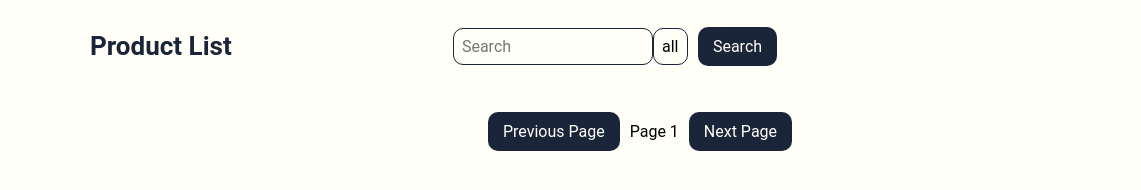
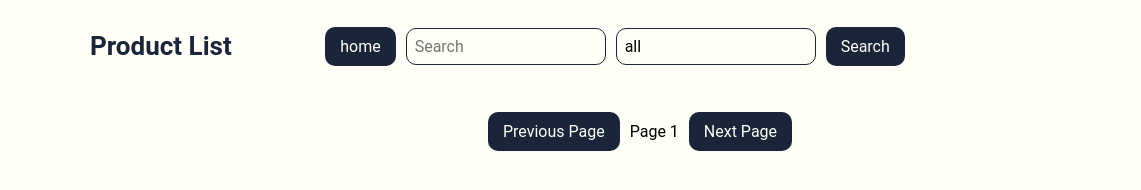
Before and after one commit to Grant-Bellotti/Shop-Website, a website: page public/views/index.html in a window 1280 px wide. Shown: the full height of the page, 0-1141 px from the left. Drawn offline with nearby package versions, Linux system fonts and the light colour scheme; no server answers.

Commit message:
added home button

```diff
--- a/public/css/shop.css
+++ b/public/css/shop.css
@@ -21,6 +21,8 @@ header h1{
     padding: 8px;
     border-radius: 10px;
     font-size: 1.6rem;
+    width: 200px;
+    margin-left: 5px;
     cursor: pointer;
 }
 .search-input {
@@ -28,8 +30,9 @@ header h1{
     padding: 8px;
     border-radius: 10px;
     font-size: 1.6rem;
+    width: 200px;
+    margin-right: 5px;
     cursor: pointer;
-    width: 200px; /* Adjust width as needed */
 }
 .search-button {
     background-color: var(--dark-blue);
@@ -38,6 +41,17 @@ header h1{
     font-size: 1.6rem;
     padding: 10px 15px;
     margin-left: 10px;
+    border-radius: 10px;
+    cursor: pointer;
+    transition: all ease-in-out 200ms;
+}
+.search-button-home {
+    background-color: var(--dark-blue);
+    color: var(--off-white);
+    border: none;
+    font-size: 1.6rem;
+    padding: 10px 15px;
+    margin-right: 10px;
     border-radius: 10px;
     cursor: pointer;
     transition: all ease-in-out 200ms;
--- a/public/js/shop.js
+++ b/public/js/shop.js
@@ -246,6 +246,18 @@ $('.search-button').on('click', function() {
     $('.current-page').text('Page ' + currentPage);
     getCategory();
 });
+// Event listener for the home button
+$('.search-button-home').on('click', function() {
+    location.reload();
+});
+// Event listener for pressing Enter key in the input field
+$('.search-input').on('keypress', function(event) {
+    if (event.which === 13) { // Check if enter pressed
+        currentPage = 1;
+        $('.current-page').text('Page ' + currentPage);
+        getCategory();
+    }
+});
 // Event listener for adding to cart button
 $productsHTML.on('click', '.product-item-button', function addToCartHandler() {
     const product_id = $(this).parent().data('id');
--- a/public/views/index.html
+++ b/public/views/index.html
@@ -20,6 +20,7 @@
         <br>
         <h1>Product List</h1>
         <div class="search">
+            <button class="search-button-home">home</button>
             <input type="text" class="search-input" placeholder="Search">
             <select class="search-options">
                 <option value="all" selected="selected">all</option>
```
